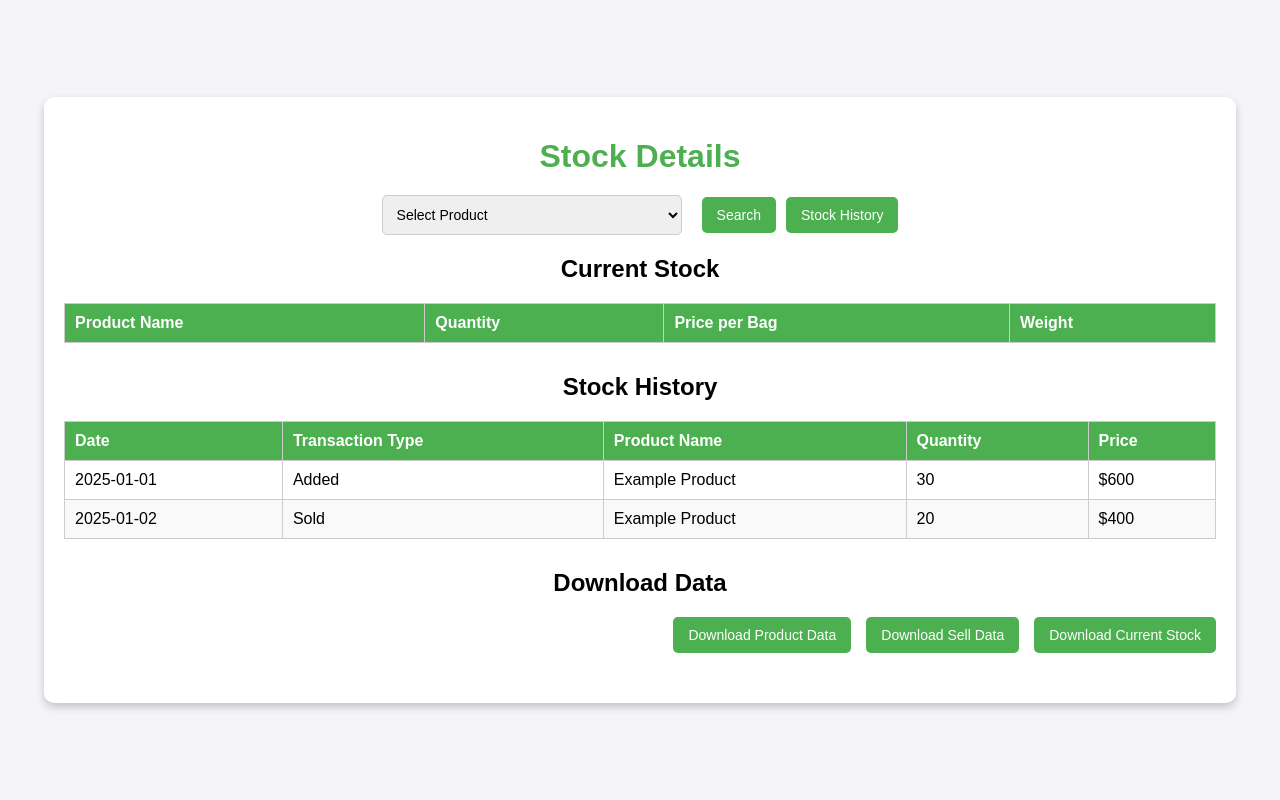
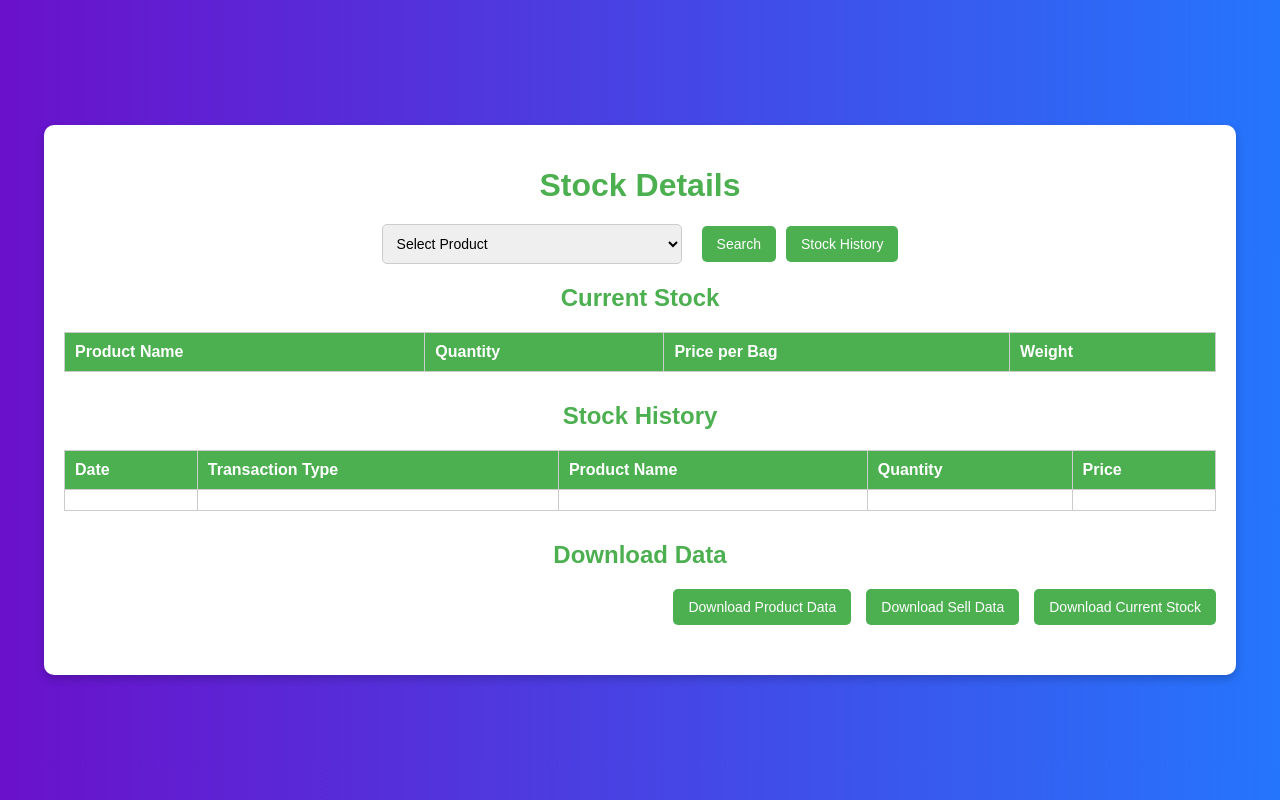
Before and after one commit to rajeshmondal00/Stock-Register, a Django app: page /stock-details/ in a window 1280 px wide. Run offline with Django 5.2, Linux system fonts and the light colour scheme; data comes from the database, SQL or seed files in the repository; both versions use the stored data as it was after the commit; lists and menus that the app fills with data are empty.

Commit message:
update the files

```diff
--- a/Stock_Register/stock/models.py
+++ b/Stock_Register/stock/models.py
@@ -30,7 +30,7 @@ class Payment(models.Model):
     pay_date = models.DateField()
 
     def __str__(self):
-        return f"Payer Name: {self.supp_id.supp_name}           Amount: {self.amount}           Date: {self.pay_date} "
+        return f"Payer ID: {self.pay_id} Amount: {self.amount} Date: {self.pay_date} "
 
 class Buy_Product(models.Model):
     buy_id = models.CharField(max_length=20, primary_key=True)
@@ -52,7 +52,7 @@ class Sell_Product(models.Model):
     pay_id = models.ForeignKey(Payment, on_delete=models.CASCADE,null=True)
 
     def __str__(self):
-        return self.sell_name
+        return f"Buyer Name: {self.sell_name}  Date: {self.sell_date}  Product Name: {self.pro_id.pro_name}"
 
 class Stock(models.Model):
     sto_id = models.CharField(max_length=20, primary_key=True)
@@ -66,7 +66,7 @@ class Stock(models.Model):
     quantity = models.IntegerField()
     price = models.IntegerField()
     buy_id = models.ForeignKey(Buy_Product, on_delete=models.CASCADE, null=True, blank=True)
-    sell_id = models.ForeignKey(Supplier, on_delete=models.CASCADE, null=True, blank=True)
+    sell_id = models.ForeignKey(Sell_Product, on_delete=models.CASCADE, null=True, blank=True)
 
     def __str__(self):
         return f"Stock ID: {self.sto_id}"
--- a/Stock_Register/stock/static/js/payment_details.js
+++ b/Stock_Register/stock/static/js/payment_details.js
@@ -21,7 +21,7 @@ document.getElementById('search-form').addEventListener('submit', async function
                     const row = document.createElement('tr');
                     row.innerHTML = `
                         <td>${payment.date}</td>
-                        <td>${payment.payer_name}</td>
+                        <td>${payment.payer_name ? payment.payer_name : payment.supplier_name}</td>
                         <td>$${payment.amount}</td>
                         <td>${payment.payment_method}</td>
                         <td>${payment.description}</td>
--- a/Stock_Register/stock/static/js/stock_details.js
+++ b/Stock_Register/stock/static/js/stock_details.js
@@ -32,7 +32,7 @@ function searchProductStock() {
 }
 
 function searchProductStockHistory() {
-    const selectedProduct = document.getElementById("product-select").value;
+    const selectedProduct = document.getElementById("product-select");
     const selectedProductInput = selectedProduct.options[selectedProduct.selectedIndex];
     const productId = selectedProductInput.getAttribute("data_id")
     if (!productId) {
--- a/Stock_Register/stock/templates/payment_details.html
+++ b/Stock_Register/stock/templates/payment_details.html
@@ -150,12 +150,11 @@
                     <th>Payer Name</th>
                     <th>Amount</th>
                     <th>Payment Method</th>
-                    <th>Description</th>
                 </tr>
             </thead>
             <tbody>
                 <tr>
-                    <td colspan="5" style="text-align: center;">No data available</td>
+                    <td colspan="4" style="text-align: center;">No data available</td>
                 </tr>
             </tbody>
         </table>
--- a/Stock_Register/stock/templates/stock_details.html
+++ b/Stock_Register/stock/templates/stock_details.html
@@ -10,7 +10,7 @@
             font-family: Arial, sans-serif;
             margin: 0;
             padding: 0;
-            background-color: #f4f4f9;
+            background: linear-gradient(to right, #6a11cb, #2575fc);
             display: flex;
             flex-direction: column;
             align-items: center;
@@ -26,7 +26,7 @@
             border-radius: 10px;
             text-align: center;
         }
-        h1 {
+        h1,h2 {
             margin-bottom: 20px;
             color:#4CAF50;
         }
@@ -172,18 +172,11 @@
                 </thead>
                 <tbody>
                     <tr>
-                        <td>2025-01-01</td>
-                        <td>Added</td>
-                        <td>Example Product</td>
-                        <td>30</td>
-                        <td>$600</td>
-                    </tr>
-                    <tr>
-                        <td>2025-01-02</td>
-                        <td>Sold</td>
-                        <td>Example Product</td>
-                        <td>20</td>
-                        <td>$400</td>
+                        <td></td>
+                        <td></td>
+                        <td></td>
+                        <td></td>
+                        <td></td>
                     </tr>
                 </tbody>
             </table>
--- a/Stock_Register/stock/urls.py
+++ b/Stock_Register/stock/urls.py
@@ -13,6 +13,7 @@ urlpatterns = [
     path('get-product-price/',views.get_product_price,name="get_product_price"),
     path('get-stock-details/',views.get_stock_details,name="get_stock_details"),
     path('get-stock-history/',views.get_stock_history,name="get_stock_history"),
+    path('get-payment-history/',views.get_payment_history,name="get_payment_history"),
     # path('export-to-excel/', views.export_to_excel, name='export_to_excel'),
     #path('download-data/<str:data_type>/', views.download_data, name='download_data'),
 ]
--- a/Stock_Register/stock/views.py
+++ b/Stock_Register/stock/views.py
@@ -3,6 +3,7 @@ import pandas as pd
 from django.http import HttpResponse,JsonResponse
 from .models import *
 import csv
+from datetime import datetime
 from .utility import *
 ## home page
 def home(request):
@@ -46,7 +47,7 @@ def add_stocks(request):
                         buy_id=buy_product,
                         sto_id=id_generator(),
                         pro_id=product,
-                        type="1",
+                        type="Buy",
                         quantity=buy_product.buy_quantity,
                         date=buy_product.buy_date,
                         price=int(quantity)*product.pro_price
@@ -68,7 +69,7 @@ def add_stocks(request):
                         buy_id=buy_product,
                         sto_id=id_generator(),
                         pro_id=buy_product.pro_id,
-                        type='1',
+                        type='Buy',
                         date=buy_product.buy_date,
                         quantity=buy_product.buy_quantity,
                         price=int(quantity)*product.pro_price
@@ -86,13 +87,12 @@ def add_stocks(request):
 def selling_product(request):
     if request.method == "POST":
         try:
-            buyer_name = request.POST.get("customerName","")
+            buyer_name = request.POST.get("customerName", "")
             product_id = request.POST.get("product_id", "").strip()
             payment_method = request.POST.get("paymentMethod", "").strip()
             quantity = request.POST.get("quantity")
             payment_value = request.POST.get("paymentValue")
             sell_date = request.POST.get("date", "").strip()
-            print(buyer_name)
             if payment_method == "cash" or payment_method == "online":
                 auto_pay_id=id_generator()
                 Payment.objects.create(
@@ -115,8 +115,9 @@ def selling_product(request):
                     sell_id=sell_product,
                     sto_id=id_generator(),
                     pro_id=product,
-                    type='2',
+                    type='Sold',
                     date=sell_product.sell_date,
+                    quantity=sell_product.sell_quantity,
                     price=int(quantity)*product.pro_price
                 )
                 product.crt_quantity -= int(quantity)
@@ -135,8 +136,9 @@ def selling_product(request):
                     sell_id=sell_product,
                     sto_id=id_generator(),
                     pro_id=product,
-                    type='2',
+                    type='Sold',
                     date=sell_product.sell_date,
+                    quantity=sell_product.sell_quantity,
                     price=int(quantity)*product.pro_price
                 )
                 product.crt_quantity -= int(quantity)
@@ -180,6 +182,28 @@ def payments(request):
 def payment_details(request):
     return render(request,"payment_details.html")
 
+def get_payment_history(request):
+    start_date = request.GET.get("start_date")
+    end_date = request.GET.get("end_date")
+    try:
+        start_date=datetime.strptime(start_date, '%Y-%m-%d')
+        end_date = datetime.strptime(end_date, '%Y-%m-%d')
+        stock_payments = Payment.objects.filter(pay_date=(start_date, end_date)).order_by('pay_date')
+        payment_data = [
+                {
+                    'date': payment.pay_date.strftime('%Y-%m-%d'),
+                    'payer_name': payment.payer_name,
+                    'supplier_name': payment.supp_id.supp_name,
+                    'amount': payment.amount,
+                    'payment_method': payment.type
+                }
+                for payment in stock_payments
+            ]
+
+        return JsonResponse(payment_data, safe=False, status=200)
+
+    except Exception as e:
+        return JsonResponse({'error': 'An error occurred while fetching payment history.'}, status=500)
 def get_product_price(request):
     product_id = request.GET.get('product_id')
     if not product_id:
@@ -202,12 +226,11 @@ def get_stock_details(request):
         return JsonResponse({'error': 'Product ID is required'}, status=400)
 
     try:
-        stock = Stock.objects.get(pro_id=product_id)
         product = Product.objects.get(pro_id=product_id)
         return JsonResponse({
             'product_id': product.pro_id,
             'product_name': product.pro_name,
-            'quantity': stock.quantity,
+            'quantity': product.crt_quantity,
             'price': product.pro_price,
             'weight': product.weight
         })
```
Also changed, not shown: Stock_Register/db.sqlite3, Stock_Register/stock/migrations/0010_alter_stock_sell_id.py (added).
